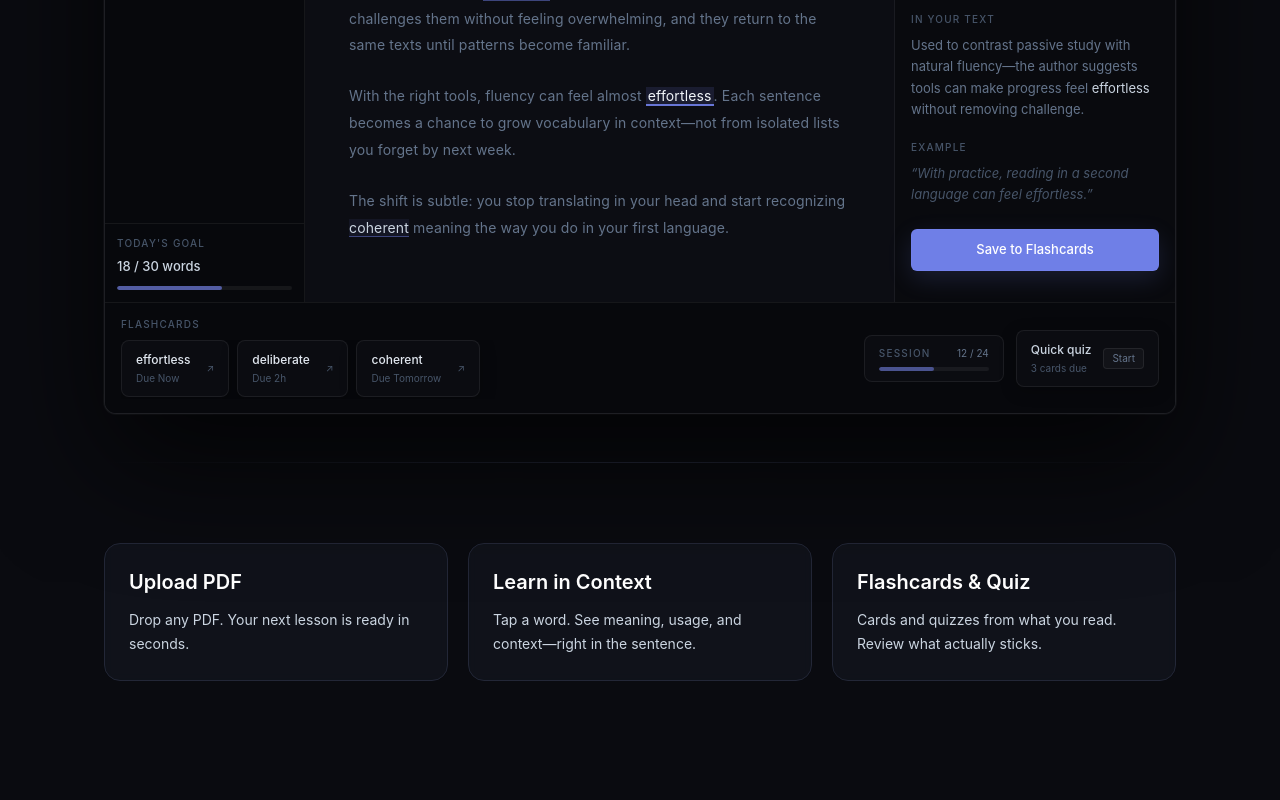
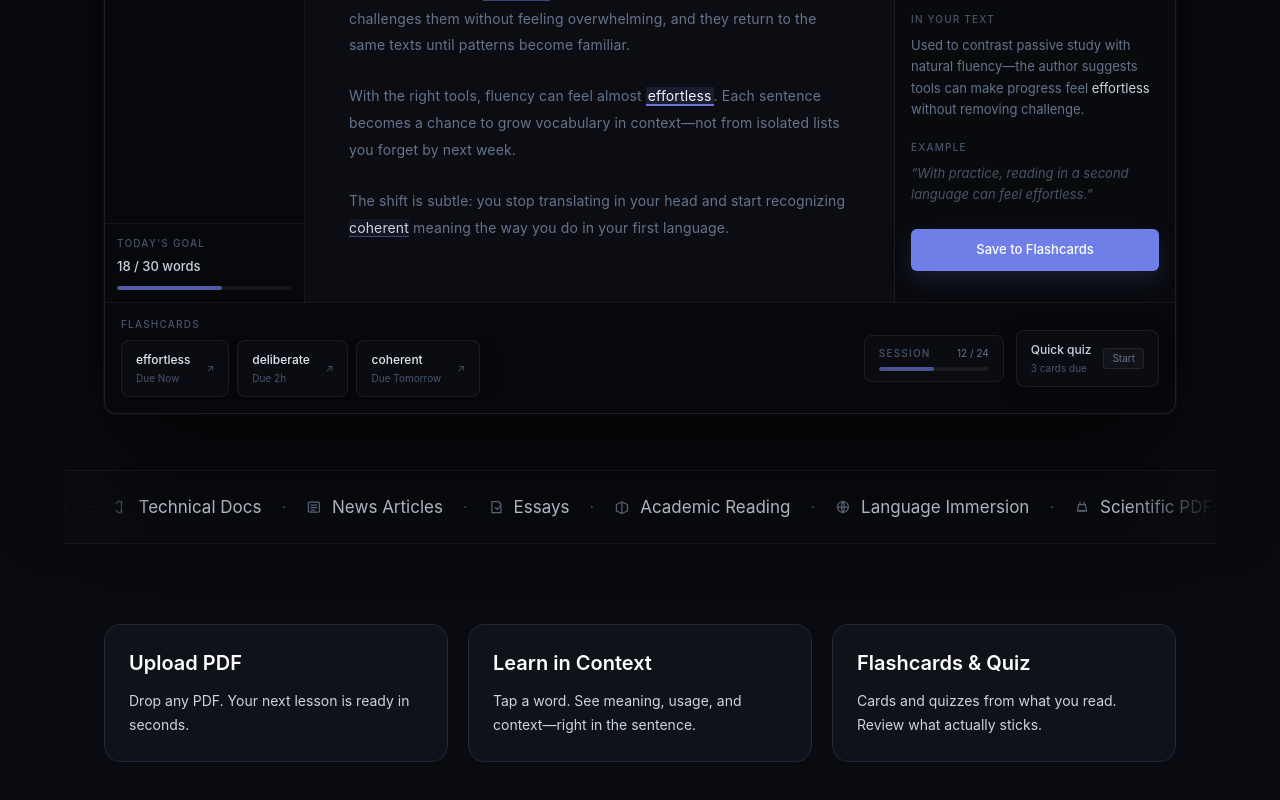
Before and after one commit to devsametcaninan-lab/readways, a Next.js app: page / in a window 1280 px wide. Shown: the part 1026-1826 px from the top of the page. Before the commit the page ends 1787 px from the top, so only its background shows below. Built offline with nearby package versions, Linux system fonts and the light colour scheme.

Commit message:
mockupın altına marquee eklendi

```diff
--- a/app/page.tsx
+++ b/app/page.tsx
@@ -1,4 +1,5 @@
 import Navbar from "@/components/Navbar";
+import ContentMarquee from "@/components/ContentMarquee";
 import ProductMockup from "@/components/ProductMockup";
 
 const features = [
@@ -35,11 +36,7 @@ export default function Home() {
 
       <ProductMockup />
 
-      <div
-        className="h-px w-full bg-gradient-to-r from-transparent via-border to-transparent"
-        role="separator"
-        aria-hidden
-      />
+      <ContentMarquee />
 
       <section className="mt-20 grid gap-5 md:grid-cols-3">
         {features.map((feature) => (
--- /dev/null
+++ b/components/ContentMarquee.tsx
@@ -0,0 +1,163 @@
+import { Fragment, type ReactNode } from "react";
+
+type MarqueeItem = {
+  label: string;
+  icon: ReactNode;
+};
+
+function IconBase({ children }: { children: React.ReactNode }) {
+  return (
+    <svg
+      viewBox="0 0 16 16"
+      fill="none"
+      stroke="currentColor"
+      strokeWidth="1.25"
+      strokeLinecap="round"
+      strokeLinejoin="round"
+      className="h-4 w-4 shrink-0 text-slate-500"
+      aria-hidden
+    >
+      {children}
+    </svg>
+  );
+}
+
+const contentTypes: MarqueeItem[] = [
+  {
+    label: "Research Papers",
+    icon: (
+      <IconBase>
+        <path d="M3 2.5h7l3 3V13.5H3V2.5z" />
+        <path d="M10 2.5V5.5h3" />
+        <path d="M5.5 8h5M5.5 10.5h5" />
+      </IconBase>
+    )
+  },
+  {
+    label: "Technical Docs",
+    icon: (
+      <IconBase>
+        <path d="M3 4.5 6 2l3 2.5M3 11.5 6 14l3-2.5M8.5 2v12" />
+      </IconBase>
+    )
+  },
+  {
+    label: "News Articles",
+    icon: (
+      <IconBase>
+        <rect x="2.5" y="3" width="11" height="10" rx="1" />
+        <path d="M5 6h6M5 8.5h6M5 11h3.5" />
+      </IconBase>
+    )
+  },
+  {
+    label: "Essays",
+    icon: (
+      <IconBase>
+        <path d="M4 2.5h6.5L13 5v8.5H4V2.5z" />
+        <path d="M7.5 8.5 9.5 10.5 12 7" />
+      </IconBase>
+    )
+  },
+  {
+    label: "Academic Reading",
+    icon: (
+      <IconBase>
+        <path d="M2.5 5.5 8 3l5.5 2.5V12l-5.5 2.5L2.5 12V5.5z" />
+        <path d="M8 3v11.5" />
+      </IconBase>
+    )
+  },
+  {
+    label: "Language Immersion",
+    icon: (
+      <IconBase>
+        <circle cx="8" cy="8" r="5.5" />
+        <path d="M2.5 8h11M8 2.5c1.8 2 1.8 9 0 11M8 2.5c-1.8 2-1.8 9 0 11" />
+      </IconBase>
+    )
+  },
+  {
+    label: "Scientific PDFs",
+    icon: (
+      <IconBase>
+        <path d="M6 3v2.5M10 3v2.5M5.5 11.5h5" />
+        <path d="M4.5 5.5h7l1 6.5H3.5l1-6.5z" />
+      </IconBase>
+    )
+  },
+  {
+    label: "Books",
+    icon: (
+      <IconBase>
+        <path d="M3 3.5h4.5v9H3a1 1 0 0 1-1-1v-7a1 1 0 0 1 1-1z" />
+        <path d="M8.5 3.5H13a1 1 0 0 1 1 1v7a1 1 0 0 1-1 1H8.5" />
+        <path d="M8.5 3.5v9" />
+      </IconBase>
+    )
+  },
+  {
+    label: "Documentation",
+    icon: (
+      <IconBase>
+        <path d="M3 4h7l3 2.5V13H3V4z" />
+        <path d="M10 4v2.5h3" />
+        <path d="M5.5 8.5h4" />
+      </IconBase>
+    )
+  },
+  {
+    label: "Long-form Reading",
+    icon: (
+      <IconBase>
+        <path d="M5 2.5h6v11H5z" />
+        <path d="M7 5.5h2M7 8h2M7 10.5h2" />
+      </IconBase>
+    )
+  }
+];
+
+function MarqueeTrack() {
+  return (
+    <div className="flex shrink-0 items-center px-6">
+      {contentTypes.map((item, index) => (
+        <Fragment key={item.label}>
+          <span className="flex items-center gap-2.5 whitespace-nowrap px-5 text-base text-slate-300 md:text-[17px]">
+            {item.icon}
+            {item.label}
+          </span>
+          {index < contentTypes.length - 1 && (
+            <span className="text-slate-600" aria-hidden>
+              ·
+            </span>
+          )}
+        </Fragment>
+      ))}
+    </div>
+  );
+}
+
+export default function ContentMarquee() {
+  return (
+    <section
+      className="relative -mx-6 mt-2 w-[calc(100%+3rem)] overflow-hidden border-y border-white/[0.06] py-6 md:-mx-10 md:w-[calc(100%+5rem)]"
+      aria-label="Content types you can read in ReadWays"
+    >
+      <div
+        aria-hidden
+        className="pointer-events-none absolute inset-y-0 left-0 z-10 w-16 bg-gradient-to-r from-[#0a0b10] to-transparent sm:w-24"
+      />
+      <div
+        aria-hidden
+        className="pointer-events-none absolute inset-y-0 right-0 z-10 w-16 bg-gradient-to-l from-[#0a0b10] to-transparent sm:w-24"
+      />
+
+      <div className="flex w-max animate-marquee motion-reduce:animate-none">
+        <MarqueeTrack />
+        <div aria-hidden>
+          <MarqueeTrack />
+        </div>
+      </div>
+    </section>
+  );
+}
--- a/tailwind.config.ts
+++ b/tailwind.config.ts
@@ -17,6 +17,15 @@ const config: Config = {
       },
       boxShadow: {
         premium: "0 20px 60px rgba(124, 140, 255, 0.18)"
+      },
+      animation: {
+        marquee: "marquee 55s linear infinite"
+      },
+      keyframes: {
+        marquee: {
+          "0%": { transform: "translateX(0)" },
+          "100%": { transform: "translateX(-50%)" }
+        }
       }
     }
   },
```
